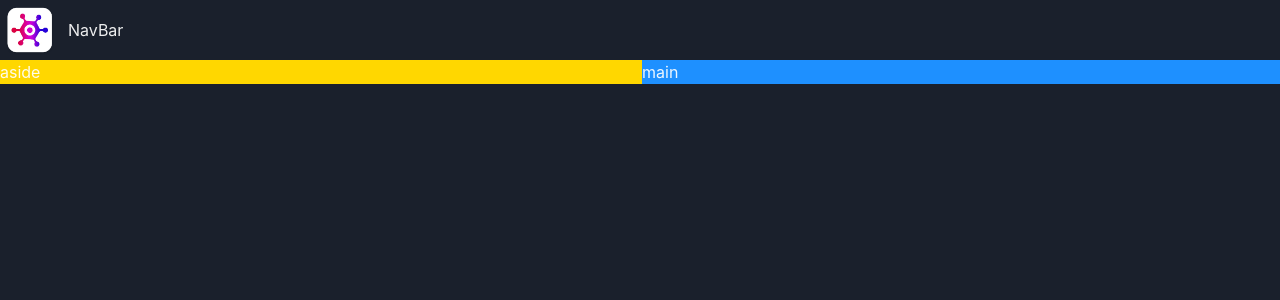
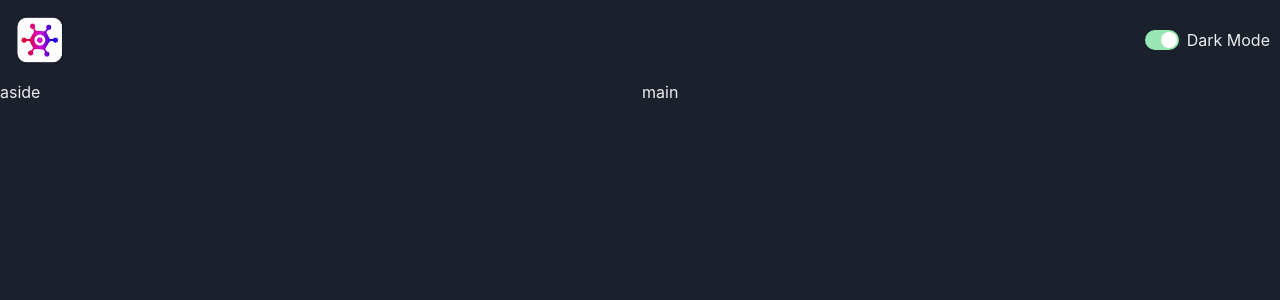
Before and after one commit to kimman8/game-hub, a React (Vite) app: page / in a window 1280 px wide. Shown: the top 300 px of the page. Built offline with nearby package versions, Linux system fonts and the light colour scheme.

Commit message:
build the ColorModeSwitch

```diff
--- a/src/App.tsx
+++ b/src/App.tsx
@@ -14,14 +14,10 @@
       </GridItem>
 
       <Show above="lg">
-        <GridItem area="aside" bg="gold">
-          aside
-        </GridItem>
+        <GridItem area="aside">aside</GridItem>
       </Show>
 
-      <GridItem area="main" bg="dodgerblue">
-        main
-      </GridItem>
+      <GridItem area="main">main</GridItem>
     </Grid>
   );
 }
--- /dev/null
+++ b/src/components/ColorModeSwitch.tsx
@@ -0,0 +1,18 @@
+import { HStack, Switch, Text, useColorMode } from '@chakra-ui/react';
+
+const ColorModeSwitch = () => {
+  const { toggleColorMode, colorMode } = useColorMode();
+
+  return (
+    <HStack>
+      <Switch
+        colorScheme="green"
+        isChecked={colorMode === 'dark'}
+        onChange={toggleColorMode}
+      />
+      <Text>Dark Mode</Text>
+    </HStack>
+  );
+};
+
+export default ColorModeSwitch;
--- a/src/components/NavBar.tsx
+++ b/src/components/NavBar.tsx
@@ -1,11 +1,12 @@
-import { HStack, Image, Text } from '@chakra-ui/react';
+import { HStack, Image } from '@chakra-ui/react';
 import logo from '../assets/logo.webp';
+import ColorModeSwitch from './ColorModeSwitch';
 
 const NavBar = () => {
   return (
-    <HStack>
+    <HStack justifyContent="space-between" padding="10px">
       <Image src={logo} boxSize="60px" />
-      <Text>NavBar</Text>
+      <ColorModeSwitch />
     </HStack>
   );
 };
```
